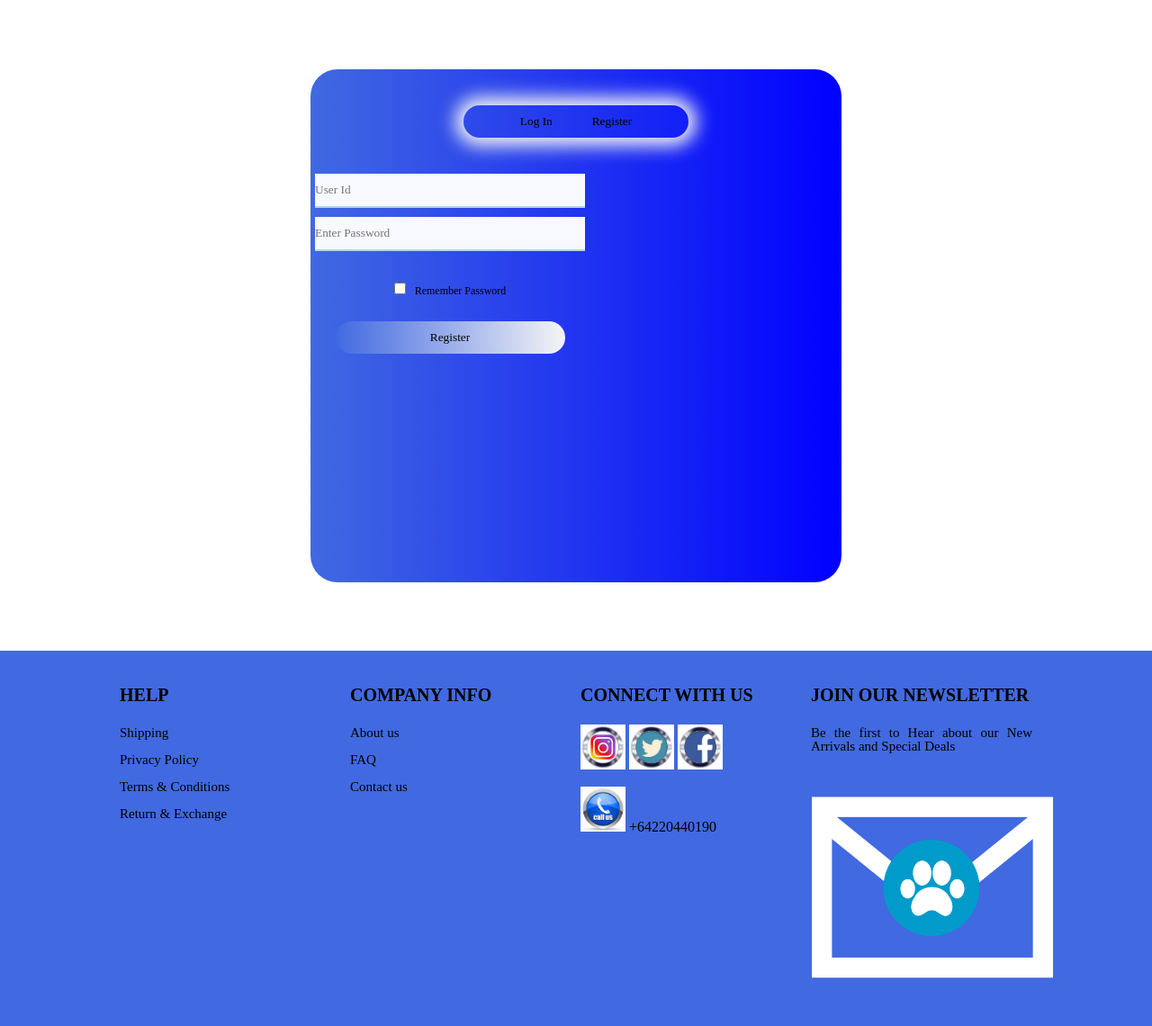
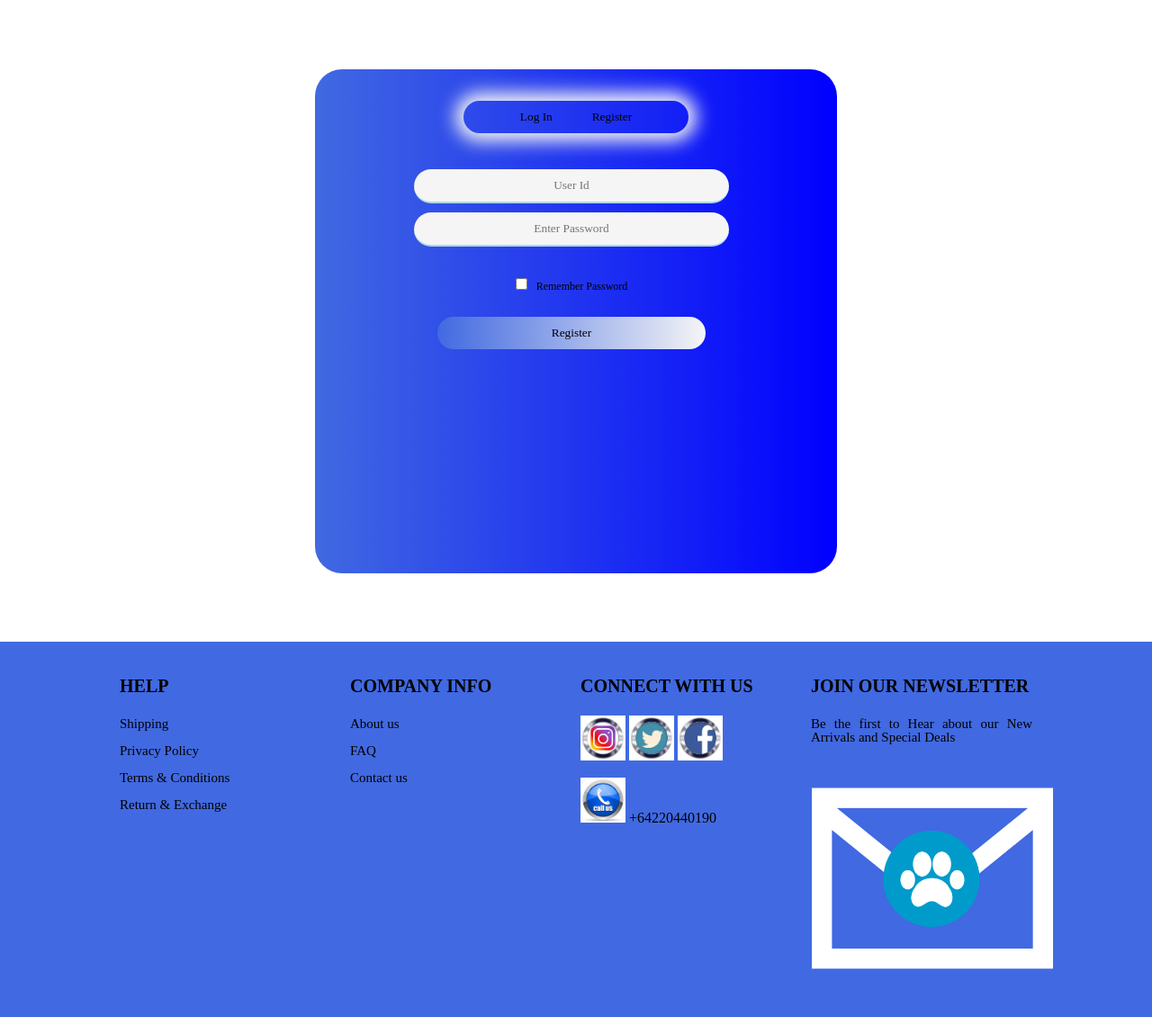
Before and after one commit to dass10/HTCS5606_casestudy1, a PHP site: page /loginregister.html in a window 1280 px wide. Shown: the part 170-1310 px from the top of the page at 90% size. Run offline with PHP 8.4, Linux system fonts and the light colour scheme.

Commit message:
background image added in store location

```diff
--- a/CSS/style.css
+++ b/CSS/style.css
@@ -1,23 +1,24 @@
 body{
     background-color: white;
     margin: 0;
+
     font-family: "Bookman Old Style";
     line-height: 1;
     width: 100%;
     min-height: 80%;
     display: flex;
     flex-direction: column;
+}
 
-}
+
 /*log in and registration page*/
 
 .form-box{
     width: 580px;
     height: 560px;
     margin: 6%auto;
-
+    padding: inherit;
     border-radius: 30px;
-    padding: 5px;
     overflow: hidden;
     background: linear-gradient(to right, royalblue,blue);
 }
@@ -51,8 +52,10 @@ body{
     transition: .5s;
 }
 .input-group{
-    top:160px;
-    width: 300px;
+    top:170px;
+    padding-left: 110px;
+    width: 350px;
+
     text-align: center;
     transition: .5s;
     font-family: "Bookman Old Style";
@@ -66,9 +69,11 @@ body{
     border-left: 0;
     border-top: 0;
     border-right: 0;
+    border-radius: 30px;
+    text-align: center;
     border-bottom: 2px solid lightblue;
     outline: none;
-    background: ghostwhite;
+    background: whitesmoke;
 }
 .submit-btn{
     width: 85%;
--- a/loginregister.html
+++ b/loginregister.html
@@ -2,13 +2,17 @@
 <html lang="en">
 <head>
     <meta charset="UTF-8">
-    <title>log in/Register</title>
+    <title>log in</title>
     <link rel="stylesheet" href="CSS/style.css">
     <script src="JS/script.js"></script>
 
 </head>
 <body>
+
+
+
 <div id="header">
+
     <h3><img src="image/logo.png" height="50" width="50"/><br>
         The Pet Meal
     </h3>
@@ -23,14 +27,20 @@
         </ul>
     </div>
 </div>
+
+
+
 <div id="main">
-    <div class="hero">
+
+
+    <div class="hero" >
         <div class="form-box">
             <div class="button-box">
                 <div id="btn"></div>
                 <button type="button" class="toggle-btn" onclick="login()">Log In</button>
                 <button type="button" class="toggle-btn" onclick="register()">Register</button>
             </div>
+
             <form id="login" class="input-group">
                 <input type="text" class="input-field" placeholder="User Id"
                        required>
@@ -43,11 +53,15 @@
 
 
 
+
         </div>
 
 
+
     </div>
+
 </div>
+
 
 
 <div class="footer">
@@ -91,3 +105,4 @@
 </div>
 
 </body>
+</html>
--- a/storelocation.html
+++ b/storelocation.html
@@ -25,7 +25,10 @@
 
 </div>
 <div id="main">
+    <div id="image">
+        <img src="image/dg.jpg" height="100%" width="100%"/>
 
+    </div>
 
 
 </div>
```
Also changed, not shown: image/c.jpg (added), image/dg.jpg (added).
